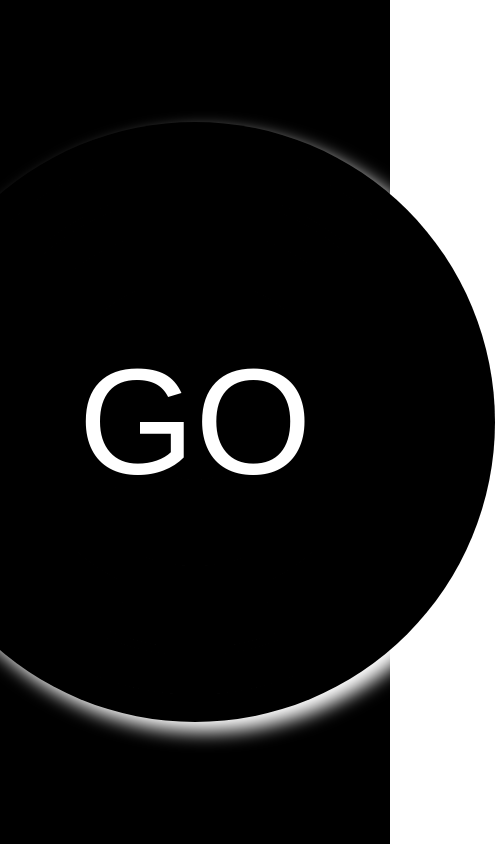
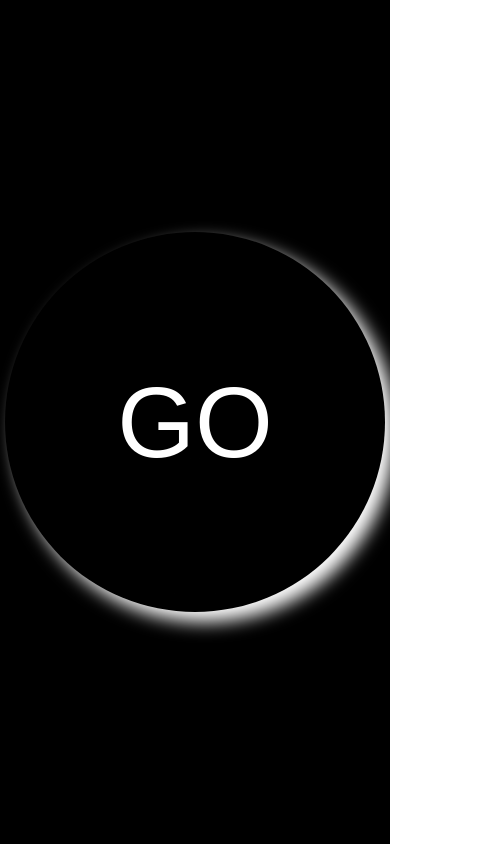
Before and after one commit to gustave-ploix/go-website, a React (Create React App) app: page / in a window 390 px wide. Shown: the whole page, 495 px wide, since content can reach past the window. Built offline with nearby package versions, Linux system fonts and the light colour scheme; a web font is replaced by a local one.

Commit message:
completed the responsive of the preloader.

```diff
--- a/src/components/Canvas/canvas.scss
+++ b/src/components/Canvas/canvas.scss
@@ -2,6 +2,15 @@
     background-color: black;
     border-radius: 50%;
     cursor: pointer;
+    width: 60vh;
+    height: 60vh;
+}
+
+@media(max-width: 470px) {
+    .canvas {
+        width: 45vh;
+        height: 45vh;
+    }
 }
 
 .shadowed {
@@ -26,10 +35,15 @@
     pointer-events: none;
     opacity: 0;
     transition: opacity 0.7s 650ms ease-in-out,
-    top 1s ease-in-out 1000ms;
+    top 1s ease-in-out 1000ms,
+    font-size 1s ease-in-out 1000ms;
 
     &.visible {
         opacity: 1;
+    }
+
+    @media(max-width: 470px) {
+        font-size: 100px;
     }
 }
 
@@ -39,7 +53,8 @@
 }
 
 #transitionTitle {
-    top: 40%;
+    font-size: 100px;
+    top: 100px;
 }
 
 
--- a/src/components/Canvas/index.jsx
+++ b/src/components/Canvas/index.jsx
@@ -1,8 +1,15 @@
-import { useEffect, useRef, useState } from "react";
+import { useEffect, useRef } from "react";
 
 import roundClass from "../../services/roundClass";
 
 import "./canvas.scss";
+
+const getWindowDimentions = () => {
+  const {innerWidth: width, innerHeight: height} = window;
+  return {
+    width, height
+  };
+};
 
 export default function Canvas({
   isClicked,
@@ -63,6 +70,9 @@ export default function Canvas({
   };
 
   useEffect(() => {
+
+    // console.log(getWindowDimentions().);
+
     const context = canvas.current.getContext("2d");
     firstStep(0, context);
   }, []);
```
